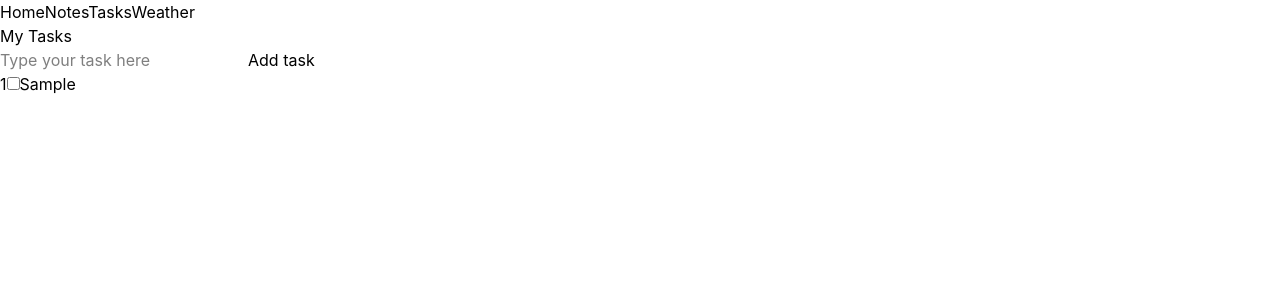
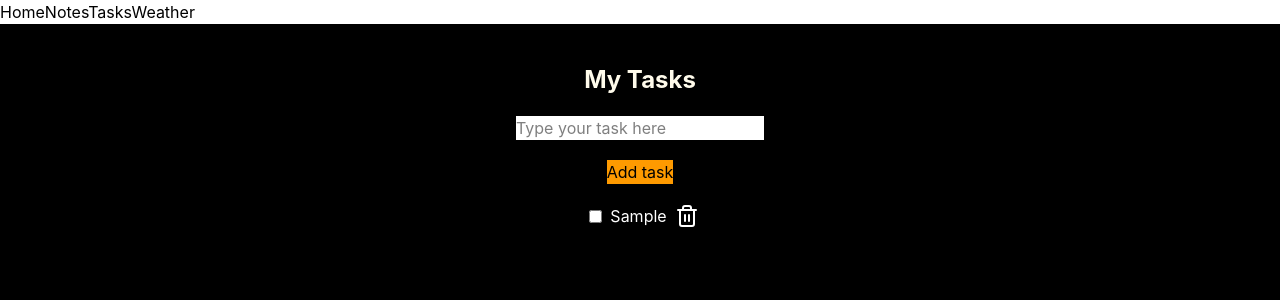
Before and after one commit to snigdhamistry/my-productivity-hub, a React (Vite) app: page /tasks in a window 1280 px wide. Both pictures are taken after typing "Sample" into the empty fields and a click on the button "Add task". Shown: the top 300 px of the page. Built offline with nearby package versions, Linux system fonts and the light colour scheme.

Commit message:
implement delete task using filter and index

```diff
--- a/package.json
+++ b/package.json
@@ -11,6 +11,7 @@
   },
   "dependencies": {
     "@tailwindcss/vite": "^4.2.0",
+    "lucide-react": "^0.575.0",
     "react": "^19.2.0",
     "react-dom": "^19.2.0",
     "react-router-dom": "^7.13.0",
--- a/src/pages/Tasks.jsx
+++ b/src/pages/Tasks.jsx
@@ -1,4 +1,5 @@
 import React, { useState } from 'react'
+import { Trash2 } from 'lucide-react';
 
 const Tasks = () => {
        const [text, setText] = useState('')
@@ -17,24 +18,30 @@ const Tasks = () => {
                      setText('')
               }
        }
+       return (
+              <div className='bg-black h-screen w-screen flex flex-col items-center justify-start gap-5 pt-10' >
+                     <h1 className='text-2xl font-bold text-amber-50'> My Tasks</h1>
 
-       return (
+                     <input type="text" placeholder='Type your task here' value={text} maxLength={50} className='bg-white' onChange={(e) => { setText(e.target.value) }} />
 
-              <>
-                     <h1>My Tasks</h1>
-
-                     <input onChange={(e) => { setText(e.target.value) }} type="text" placeholder='Type your task here' value={text} maxLength={50} />
-
-                     <button onClick={addTask} >Add task</button>
+                     <button onClick={addTask} className='bg-amber-500'>Add task</button>
                      {error && <p className='text-red-800'>{error}</p>}
                      <div>
                             {task.map((elem, idx) => {
-                                   return <div key={idx}>{idx + 1}
-                                          <input type="checkbox" name="list" />{elem}
+                                   return <div key={idx} className='text-white flex items-center gap-2'>
+                                          {/* {idx + 1} */}
+                                          <input type="checkbox" name="list" className="ml-2 bg-amber-800" />{elem}
+                                          <button onClick={() => {
+                                                 setTask(task.filter((elem, idx2) => {
+                                                        return idx2 !== idx
+                                                 }))
+                                          }}>
+                                                 <Trash2 />
+                                          </button>
                                    </div>
                             })}
                      </div>
-              </>
+              </div >
        )
 }
 
```
Also changed, not shown: 1 other file (tests, documents, lock files or other folders).
